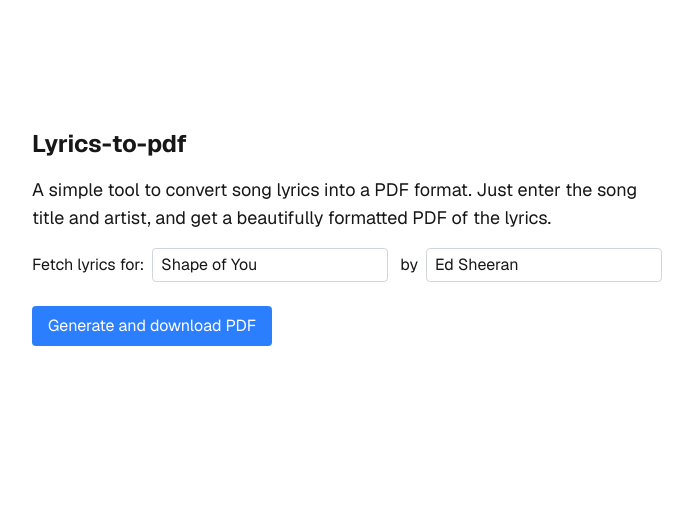
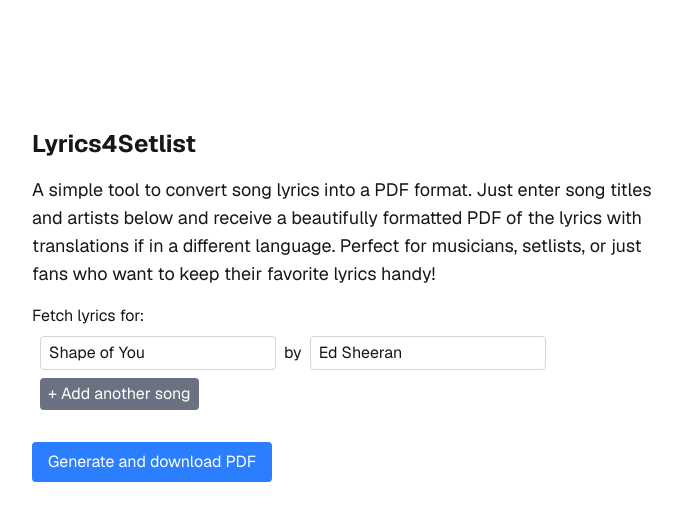
Before and after one commit to kipriecken/Lyrics4Setlist, a Next.js app in the folder frontend/: page / in a window 1280 px wide. Shown: the top 520 px of the page, without its empty margins (288-981 px from the left). Built offline with nearby package versions, Linux system fonts and the light colour scheme.

Commit message:
add functionality to add multiple songs

```diff
--- a/frontend/src/app/page.tsx
+++ b/frontend/src/app/page.tsx
@@ -1,68 +1,82 @@
-"use client";
-import { useState } from "react";
+'use client'
+import { useState } from 'react'
 
-import { handleButtonClick } from "./utils/helpers";
+import { handleButtonClick } from './utils/helpers'
 
 export default function Home() {
-  const [song, setSong] = useState("Shape of You");
-  const [artist, setArtist] = useState("Ed Sheeran");
-  const [fetching, setFetching] = useState(false);
-  const [error, setError] = useState<string | null>(null);
-  const [success, setSuccess] = useState<string | null>(null);
-
-  const songs = [
-    {
-      title: song,
-      artist: artist,
-    },
-  ];
+  const [songs, setSongs] = useState([
+    { title: 'Shape of You', artist: 'Ed Sheeran' },
+  ])
+  const [fetching, setFetching] = useState(false)
+  const [error, setError] = useState<string | null>(null)
+  const [success, setSuccess] = useState<string | null>(null)
 
   const handleGeneratePDF = async () => {
-    setSuccess(null);
-    setFetching(true);
+    setSuccess(null)
+    setFetching(true)
     await handleButtonClick(songs)
       .then(() => {
         setSuccess(
-          "PDF generated and downloaded successfully! Check your downloads.",
-        );
-        setError(null);
+          'PDF generated and downloaded successfully! Check your downloads.'
+        )
+        setError(null)
       })
       .catch((err) => {
-        setError("Failed to generate PDF. Please try again.");
-        console.error("Error generating PDF:", err);
-        setSuccess(null);
+        setError('Failed to generate PDF. Please try again.')
+        console.error('Error generating PDF:', err)
+        setSuccess(null)
       })
       .finally(() => {
-        setFetching(false);
-      });
-  };
+        setFetching(false)
+      })
+  }
 
   return (
     <div className="flex min-h-screen items-center justify-center bg-zinc-50 font-sans dark:bg-black">
       <main className="flex min-h-screen w-full max-w-3xl flex-col items-center justify-between py-32 px-16 bg-white dark:bg-black sm:items-start">
         <header>
-          <h1 className="text-2xl font-bold">Lyrics-to-pdf</h1>
+          <h1 className="text-2xl font-bold">Lyrics4Setlist</h1>
           <p className="mt-4 text-lg">
             A simple tool to convert song lyrics into a PDF format. Just enter
-            the song title and artist, and get a beautifully formatted PDF of
-            the lyrics.
+            song titles and artists below and receive a beautifully formatted
+            PDF of the lyrics with translations if in a different language.
+            Perfect for musicians, setlists, or just fans who want to keep their
+            favorite lyrics handy!
           </p>
-          <p className="mt-4">
+          <div className="mt-4">
             Fetch lyrics for:
+            {songs.map((song, i) => (
+              <div key={i} className="flex items-center mt-2">
                 <input
                   type="text"
-              value={song}
-              onChange={(e) => setSong(e.target.value)}
+                  value={song.title}
+                  onChange={(e) => {
+                    const newSongs = [...songs]
+                    newSongs[i].title = e.target.value
+                    setSongs(newSongs)
+                  }}
                   className="mx-2 rounded border border-gray-300 px-2 py-1 focus:border-blue-500 focus:outline-none focus:ring-1 focus:ring-blue-500 dark:bg-gray-800 dark:border-gray-600 dark:text-white"
-            />{" "}
-            by
+                />
+                {'by'}
                 <input
                   type="text"
-              value={artist}
-              onChange={(e) => setArtist(e.target.value)}
+                  value={song.artist}
+                  onChange={(e) => {
+                    const newSongs = [...songs]
+                    newSongs[i].artist = e.target.value
+                    setSongs(newSongs)
+                  }}
                   className="mx-2 rounded border border-gray-300 px-2 py-1 focus:border-blue-500 focus:outline-none focus:ring-1 focus:ring-blue-500 dark:bg-gray-800 dark:border-gray-600 dark:text-white"
                 />
-          </p>
+              </div>
+            ))}
+            <button
+              onClick={() => setSongs([...songs, { title: '', artist: '' }])}
+              className="m-2 rounded bg-gray-500 px-2 py-1 text-white hover:bg-green-600"
+            >
+              + Add another song
+            </button>
+          </div>
           <button
             className="mt-6 rounded bg-blue-500 px-4 py-2 text-white hover:bg-blue-600 disabled:bg-gray-400 disabled:cursor-not-allowed"
             onClick={handleGeneratePDF}
@@ -72,7 +86,7 @@ export default function Home() {
           </button>
           {fetching && (
             <div className="mt-4">
-              Generating PDF...{" "}
+              Generating PDF...{' '}
               <div className="flex items-center justify-center">
                 <div className="w-8 h-8 border-4 border-blue-200 rounded-full animate-spin border-t-blue-600"></div>
               </div>
@@ -88,5 +102,5 @@ export default function Home() {
         </header>
       </main>
     </div>
-  );
+  )
 }
```
Lines whose indentation alone changed are shown as unchanged.
